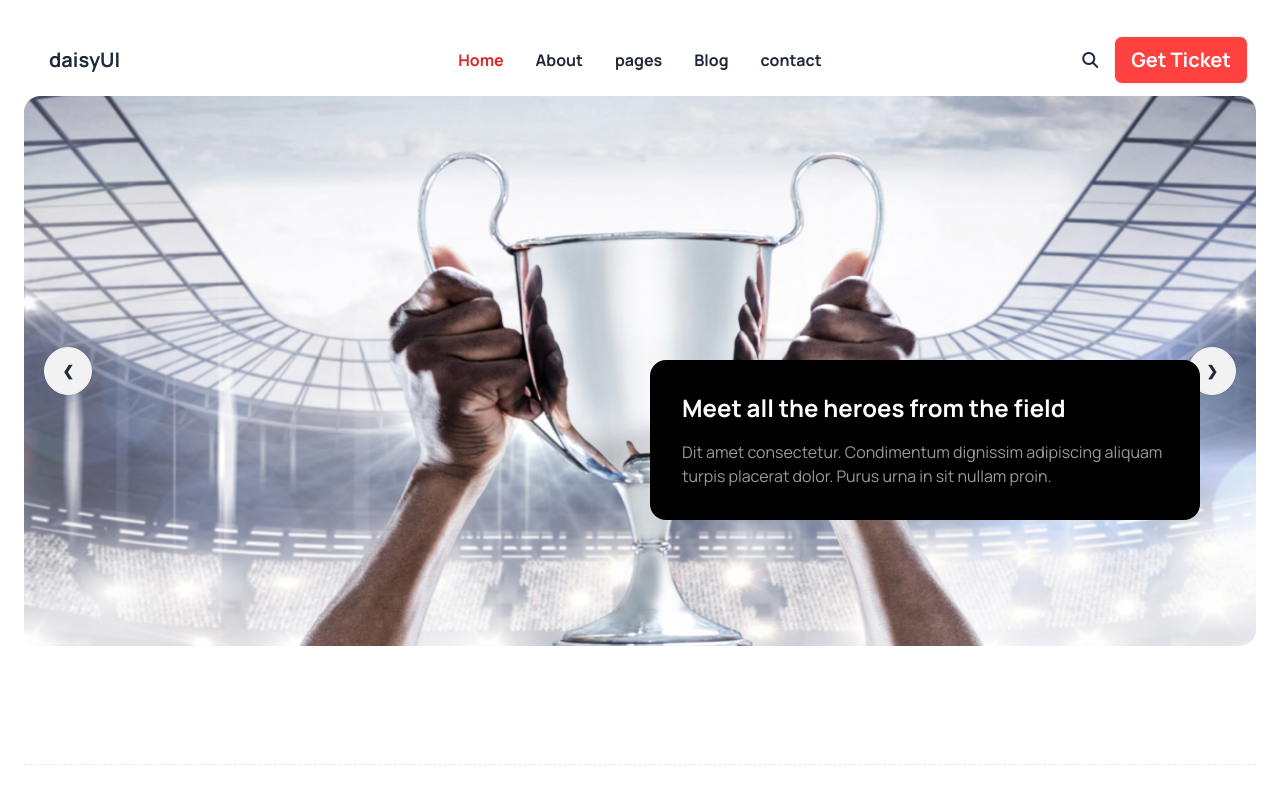
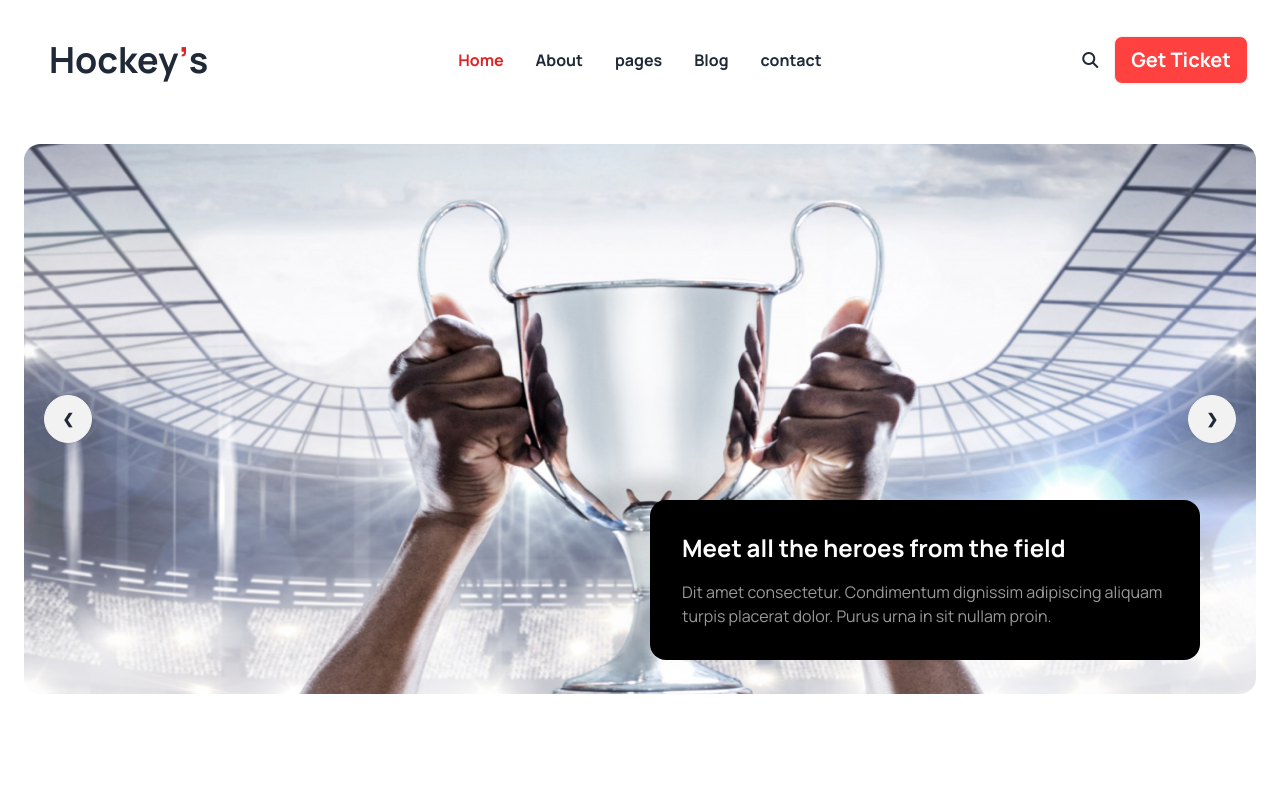
Before and after one commit to MaskuraBegum/hockey-webpage, a plain HTML site: page index.html in a window 1280 px wide. Shown: the top 800 px of the page. Drawn offline with nearby package versions, Linux system fonts and the light colour scheme; grey boxes are pictures that could not be loaded.

Commit message:
some changes in navbar

```diff
--- a/index.html
+++ b/index.html
@@ -36,12 +36,12 @@
 
 <body class="font-manrope">
     <header class="container mx-auto p-6 lg:relative">
-        <nav>
+        <nav class=" mb-4 lg:mb-12">
             <div class="navbar bg-base-100">
                 <div class="navbar-start">
                   <div class="dropdown">
                     <div tabindex="0" role="button" class="btn btn-ghost lg:hidden">
-                      <svg xmlns="http://www.w3.org/2000/svg" class="h-5 w-5" fill="none" viewBox="0 0 24 24" stroke="currentColor"><path stroke-linecap="round" stroke-linejoin="round" stroke-width="2" d="M4 6h16M4 12h8m-8 6h16" /></svg>
+                      <svg xmlns="http://www.w3.org/2000/svg" class="h-5 w-5 -ml-5" fill="none" viewBox="0 0 24 24" stroke="currentColor"><path stroke-linecap="round" stroke-linejoin="round" stroke-width="2" d="M4 6h16M4 12h8m-8 6h16" /></svg>
                     </div>
                     <ul tabindex="0" class="menu menu-sm dropdown-content mt-3 z-[1] p-2 shadow bg-base-100 rounded-box w-52">
                       <li ><a>Home</a></li>
@@ -51,7 +51,7 @@
                       <li><a>contact</a></li>
                     </ul>
                   </div>
-                  <a class="btn btn-ghost text-xl">daisyUI</a>
+                  <a class="btn btn-ghost text-2xl lg:text-4xl font-extrabold -ml-5 lg:ml-0">Hockey<span class="text-red-600 -mx-2">’</span>s</a>
                 </div>
                 <div class="navbar-center hidden lg:flex">
                   <ul class="menu menu-horizontal px-1 text-base font-bold">
@@ -98,7 +98,7 @@
               </div>
             </div>
           </div>
-        <div class="bg-black text-white  p-4 lg:p-8 lg:absolute lg:left-[650px] lg:right-20 lg:top-[360px] lg:space-y-4  space-y-2 rounded-2xl">
+        <div class="bg-black text-white  p-4 lg:p-8 lg:absolute lg:left-[650px] lg:right-20 lg:top-[500px] lg:space-y-4  space-y-2 rounded-2xl">
             <h1 class="text-lg lg:text-2xl font-extrabold">Meet all the heroes from the field</h1>
             <p class="text-sm lg:text-base font-normal text-[#FFFFFF99]">Dit amet consectetur. Condimentum dignissim adipiscing aliquam turpis placerat dolor. Purus urna in sit nullam proin. </p>
         </div>
```
